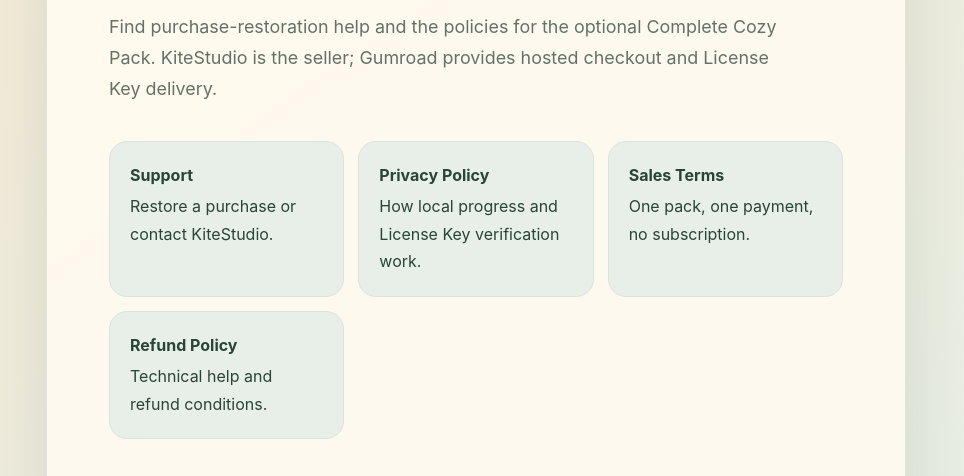
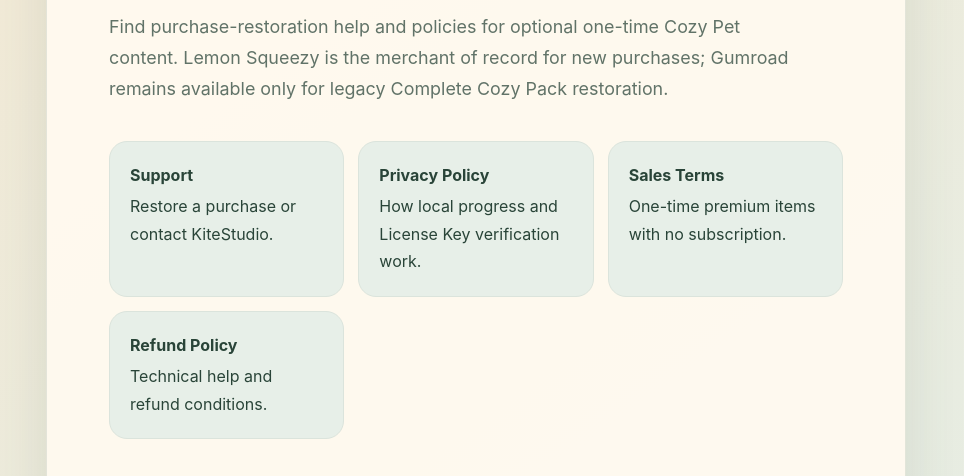
Before and after one commit to KiteStudioDev/privacy-policy, a plain HTML site: page cozy-pet/index.html in a window 1280 px wide. Shown: the part 312-788 px from the top of the page, without its empty margins (164-1128 px from the left). Drawn offline with Linux system fonts and the light colour scheme.

Commit message:
Update Cozy Pet payment policy pages

```diff
--- a/cozy-pet/index.html
+++ b/cozy-pet/index.html
@@ -1,6 +1,6 @@
-<!doctype html><html lang="en"><head><meta charset="utf-8"><meta name="viewport" content="width=device-width,initial-scale=1"><title>KiteStudio Cozy Pet — Support & Policies</title><meta name="description" content="Official KiteStudio Cozy Pet support, privacy, sales terms, and refund information."><link rel="stylesheet" href="styles.css"></head><body>
+<!doctype html><html lang="en"><head><meta charset="utf-8"><meta name="viewport" content="width=device-width,initial-scale=1"><title>KiteStudio Cozy Pet — Support &amp; Policies</title><meta name="description" content="Official KiteStudio Cozy Pet support, privacy, sales terms, and refund information."><link rel="stylesheet" href="styles.css"></head><body>
 <header><a class="brand" href="./">KiteStudio Cozy Pet</a><nav><a href="support/">Support</a><a href="privacy/">Privacy</a><a href="terms/">Terms</a><a href="refunds/">Refunds</a></nav></header>
-<main><p class="eyebrow">OFFICIAL KITESTUDIO INFORMATION</p><h1>Support and policies for your cozy companion.</h1><p class="summary">Find purchase-restoration help and the policies for the optional Complete Cozy Pack. KiteStudio is the seller; Gumroad provides hosted checkout and License Key delivery.</p>
-<div class="cards"><a class="card" href="support/"><strong>Support</strong>Restore a purchase or contact KiteStudio.</a><a class="card" href="privacy/"><strong>Privacy Policy</strong>How local progress and License Key verification work.</a><a class="card" href="terms/"><strong>Sales Terms</strong>One pack, one payment, no subscription.</a><a class="card" href="refunds/"><strong>Refund Policy</strong>Technical help and refund conditions.</a></div>
+<main><p class="eyebrow">OFFICIAL KITESTUDIO INFORMATION</p><h1>Support and policies for your cozy companion.</h1><p class="summary">Find purchase-restoration help and policies for optional one-time Cozy Pet content. Lemon Squeezy is the merchant of record for new purchases; Gumroad remains available only for legacy Complete Cozy Pack restoration.</p>
+<div class="cards"><a class="card" href="support/"><strong>Support</strong>Restore a purchase or contact KiteStudio.</a><a class="card" href="privacy/"><strong>Privacy Policy</strong>How local progress and License Key verification work.</a><a class="card" href="terms/"><strong>Sales Terms</strong>One-time premium items with no subscription.</a><a class="card" href="refunds/"><strong>Refund Policy</strong>Technical help and refund conditions.</a></div>
 <p class="meta">KiteStudio original software, characters, artwork, interface, and branding. Contact: <a href="mailto:kitestudio.dev@gmail.com">kitestudio.dev@gmail.com</a></p></main>
 <footer>© 2026 KiteStudio · <a href="mailto:kitestudio.dev@gmail.com">Contact</a></footer></body></html>
```
